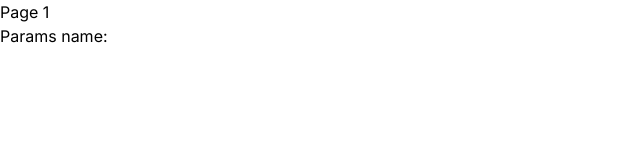
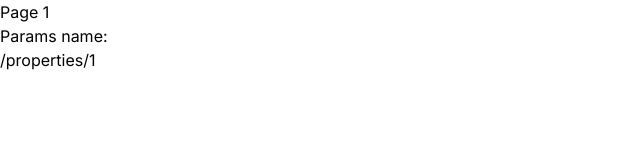
Before and after one commit to MikeSaburov/next_learn, a Next.js app: page /properties/1 in a window 1280 px wide. Shown: the top 160 px of the page, without its empty margins (0-640 px from the left). Built offline with nearby package versions, Linux system fonts and the light colour scheme.

Commit message:
изучить хуки usePathname()

```diff
--- a/app/properties/[id]/page.js
+++ b/app/properties/[id]/page.js
@@ -1,16 +1,18 @@
 'use client';
 
-import { useParams, useSearchParams } from 'next/navigation';
+import { useParams, useSearchParams, usePathname } from 'next/navigation';
 
 export const PropertyIdPage = () => {
   const params = useParams();
   const searchParams = useSearchParams();
+  const pathName = usePathname();
   const name = searchParams.get('name');
 
   return (
     <div>
       <h1>Page {params.id}</h1>
       <p>Params name: {name}</p>
+      <h2>{pathName}</h2>
     </div>
   );
 };
```
